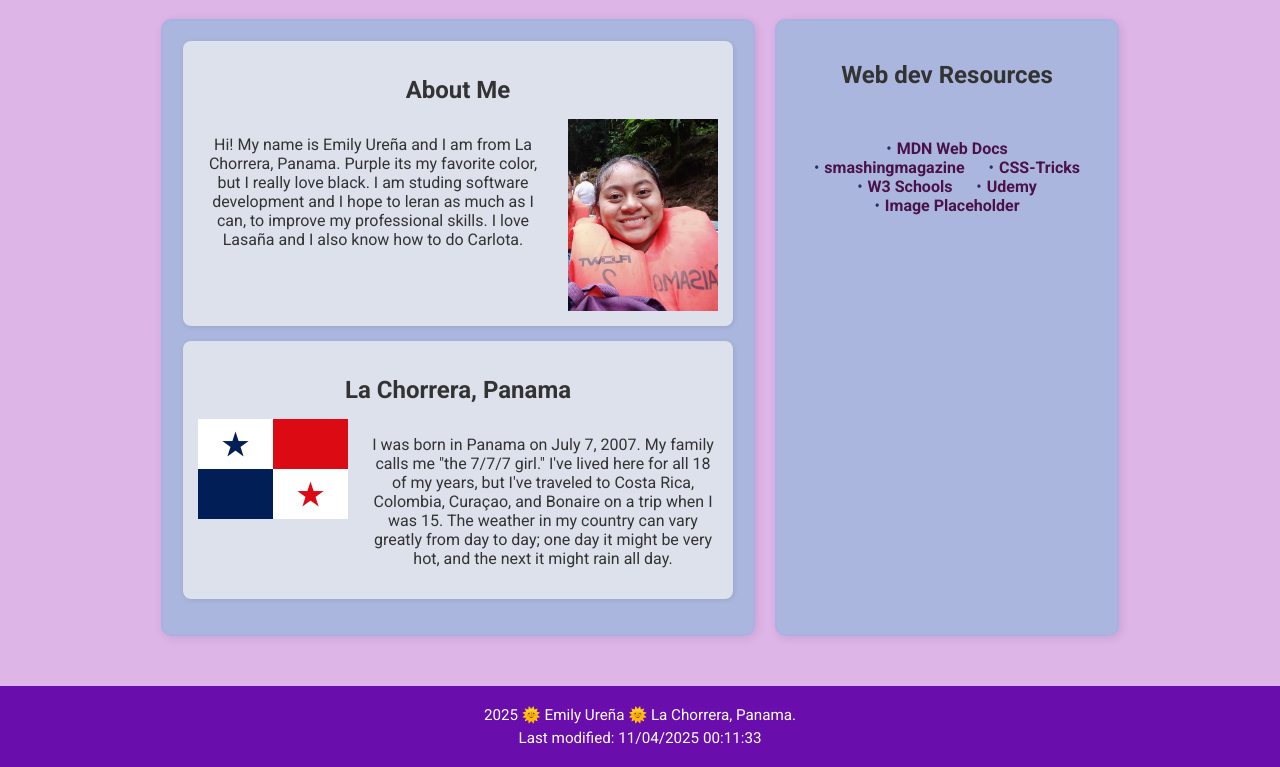
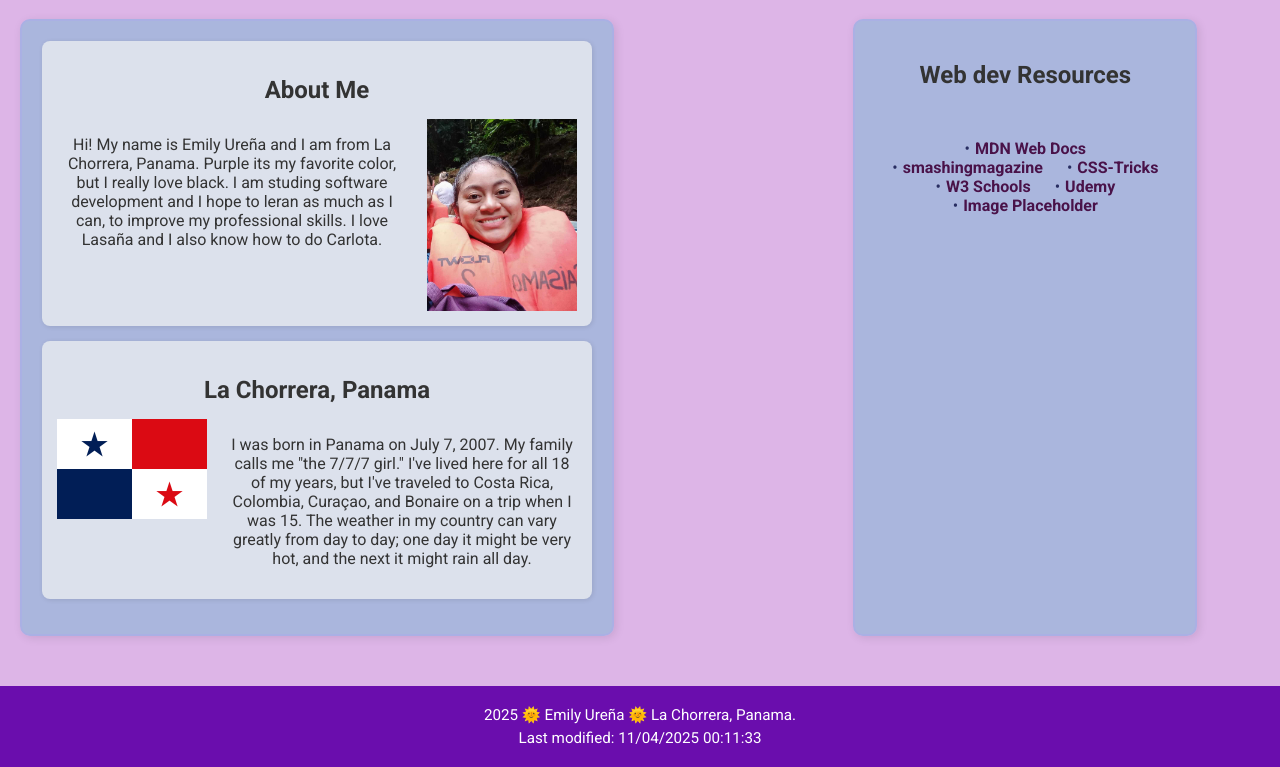
Before and after one commit to emilyurena94/wdd131, a plain HTML site: page index.html in a window 1280 px wide. Shown: the part 179-946 px from the top of the page. Drawn offline with Linux system fonts and the light colour scheme.

Commit message:
Update base.css

```diff
--- a/styles/base.css
+++ b/styles/base.css
@@ -49,14 +49,13 @@ main {
     text-align: center;
     padding: 20px;
 }
-
-/* ======= Blocks Container ======= */
+/*====== Blocks Container ======*/
 .blocks-container {
-    display: flex;
+    display: grid;
+    grid-template-columns: 2fr 1fr;
+    gap: 20px;
     justify-content: center;
-    gap: 20px;
 }
-
 /* ======= Each Block  ======= */
 .block {
     border: 2px solid #aab0e4;
```
